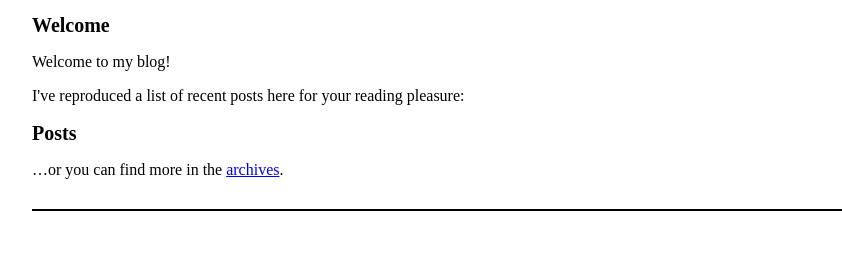
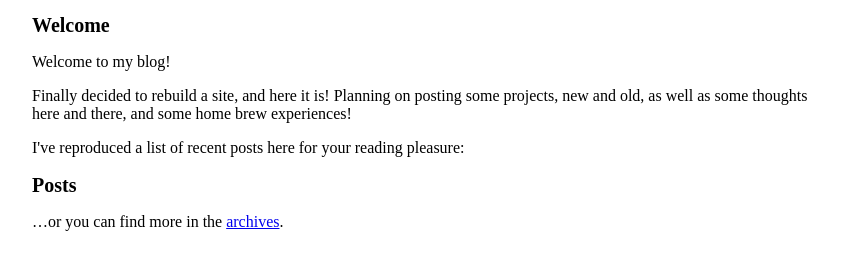
Before and after one commit to jhmcstanton/jhmcstanton.github.io, a plain HTML site: page _site/index.html in a window 1280 px wide. Shown: the part 107-365 px from the top of the page, 96-938 px from the left. Drawn offline with Linux system fonts and the light colour scheme.

Commit message:
Tweaked index.html

```diff
--- a/_site/index.html
+++ b/_site/index.html
@@ -31,6 +31,11 @@
 
 <p>Welcome to my blog!</p>
 
+<p>
+    Finally decided to rebuild a site, and here it is! Planning on posting
+    some projects, new and old, as well as some thoughts here and there, and some   home brew experiences!
+</p>
+
 <p>I've reproduced a list of recent posts here for your reading pleasure:</p>
 
 <h2>Posts</h2>
```
Also changed, not shown: index.html (+5 -0 lines).
